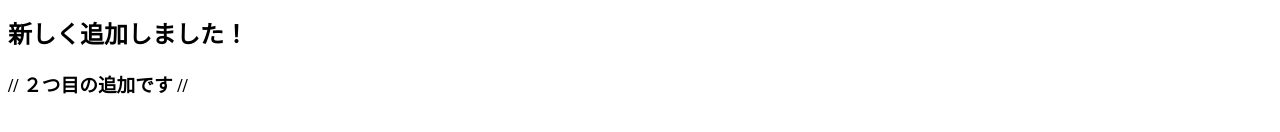
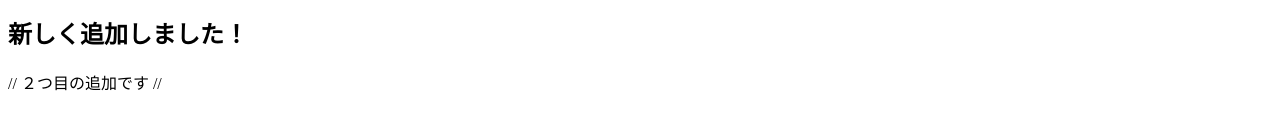
Before and after one commit to bwv1056/web-contents, a plain HTML site: page index.html in a window 1280 px wide. Shown: the part 176-308 px from the top of the page. Drawn offline with Linux system fonts and the light colour scheme.

Commit message:
update 3

```diff
--- a/index.html
+++ b/index.html
@@ -11,6 +11,6 @@
 <p><a href="https://kubernetes.io/docs/concepts/workloads/pods/pod-overview/">Pod Overview</a>.</p>
 
 <h2> 新しく追加しました！</h2>
-<h3> // ２つ目の追加です // </h3>
+<p> // ２つ目の追加です // </p>
 </body>
 </html>
```
